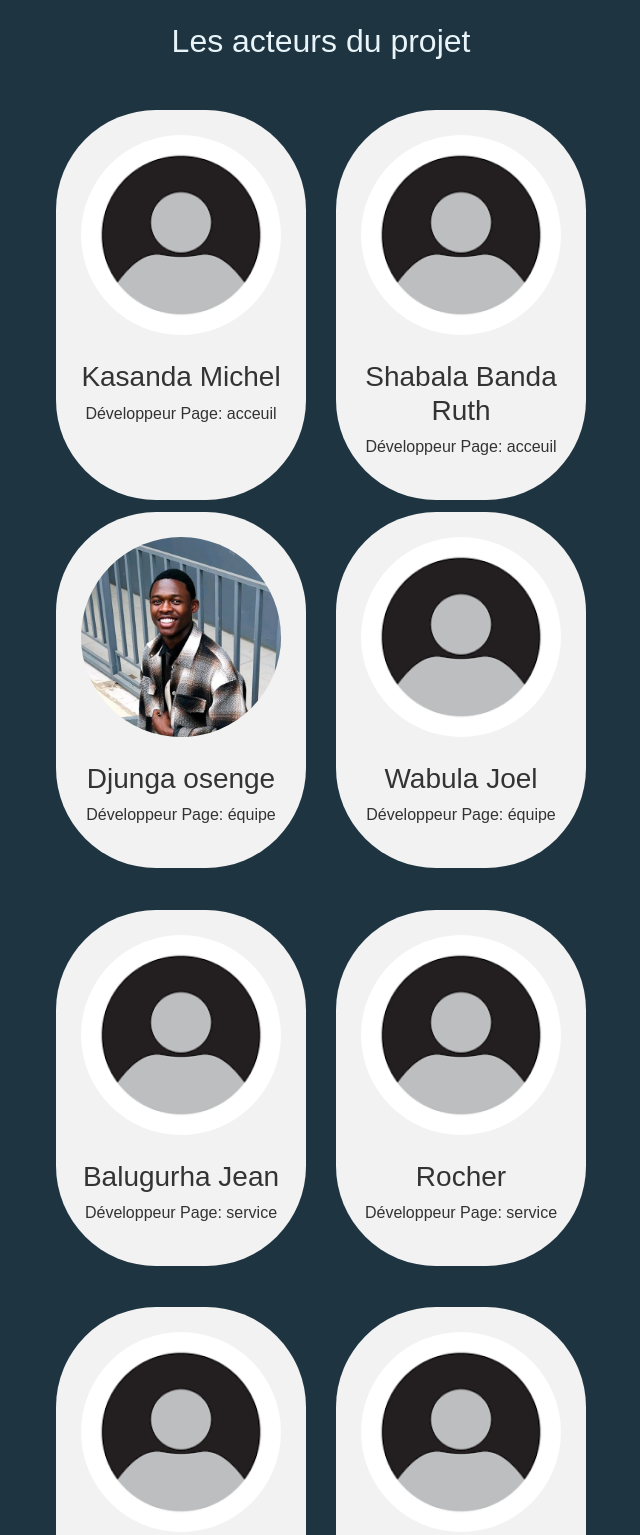
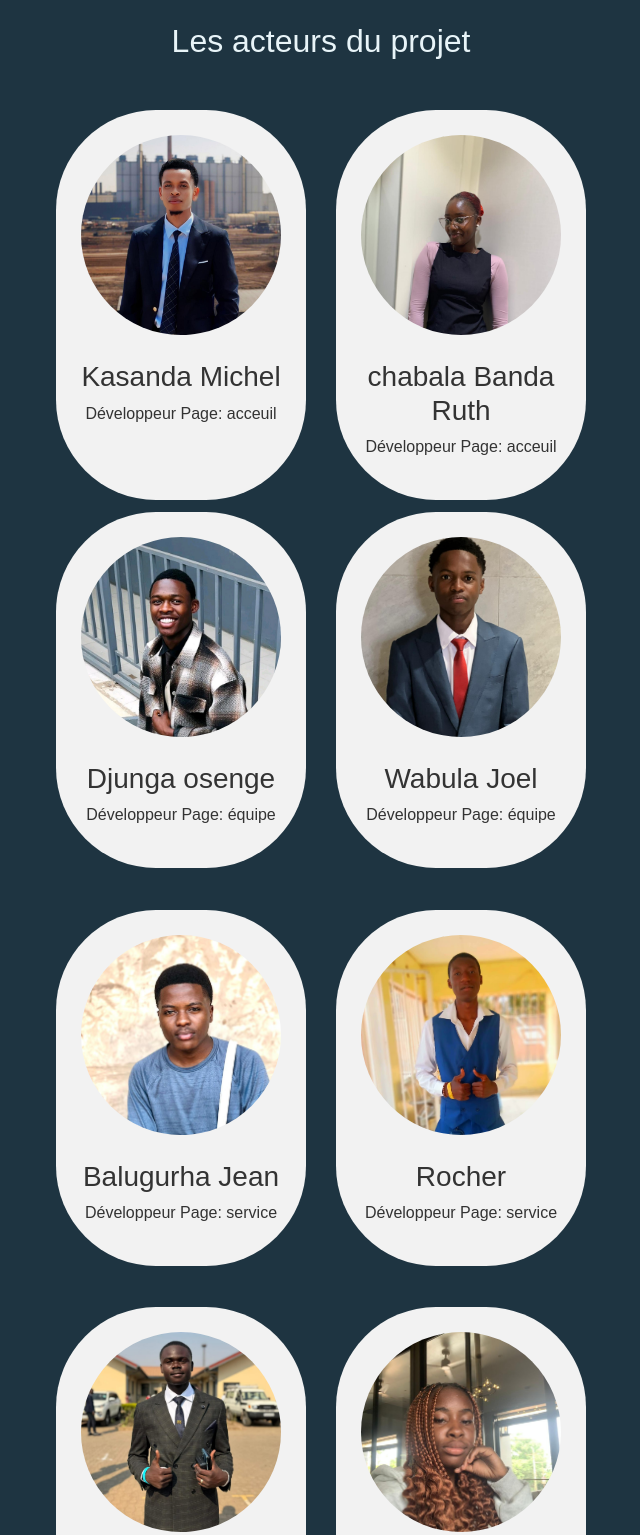
Before and after one commit to whilesolution/web1, a website: page team.html in a window 1280 px wide. Shown: the part 1180-2715 px from the top of the page, without its empty margins (319-959 px from the left). Drawn offline with Linux system fonts and the light colour scheme.

Commit message:
modification page team

```diff
--- a/team.html
+++ b/team.html
@@ -63,14 +63,14 @@
         <!-- Groupe 1 -->
         <div class="groupe">
             <div class="acteur">
-            <img src="images/services/image.png" alt="">
+            <img src="images/services/MICHEL1.jpeg" alt="">
             <h3>Kasanda Michel</h3>
             <p>Développeur Page:  acceuil</p>
         </div>
 
         <div class="acteur">
-            <img src="images/services/image.png" alt="">
-            <h3>Shabala Banda Ruth</h3>
+            <img src="images/services/ruth.jpeg" alt="">
+            <h3>chabala Banda Ruth</h3>
             <p>Développeur Page: acceuil</p>
         </div>
         </div>
@@ -84,7 +84,7 @@
         </div>
 
         <div class="acteur">
-            <img src="images/services/image.png" alt="">
+            <img src="images/services/joel2.jpeg" alt="">
             <h3>Wabula Joel</h3>
             <p>Développeur Page:  équipe</p>
         </div>
@@ -92,13 +92,13 @@
         <!-- Groupe 3 -->
         <div class="groupe">
             <div class="acteur">
-            <img src="images/services/image.png" alt="acteur acceuil">
+            <img src="images/services/jean.jpeg" alt="acteur acceuil">
             <h3>Balugurha Jean</h3>
             <p>Développeur Page:  service</p>
         </div>
 
         <div class="acteur">
-            <img src="images/services/image.png" alt="">
+            <img src="images/services/roc.jpeg" alt="">
             <h3>Rocher</h3>
             <p>Développeur Page:  service</p>
         </div>
@@ -106,13 +106,13 @@
         <!-- Groupe 4 -->
         <div class="groupe">
             <div class="acteur">
-            <img src="images/services/image.png" alt="acteur acceuil">
+            <img src="images/services/bendo.jpeg" alt="acteur acceuil">
             <h3>Kalamba Rayan</h3>
             <p>Développeur Page: contact</p>
         </div>
 
         <div class="acteur">
-            <img src="images/services/image.png" alt="">
+            <img src="images/services/jor.jpeg" alt="">
             <h3>Jordanie</h3>
             <p>Développeur Page: contact</p>
         </div>
@@ -120,13 +120,13 @@
         <!-- Groupe 5-->
         <div class="groupe">
             <div class="acteur">
-            <img src="images/services/peter.jpeg" alt="acteur acceuil">
+            <img src="images/services/PET1.jpeg" alt="acteur acceuil">
             <h3>Lukoki kibwila</h3>
             <p>Développeur Page:  à propos</p>
         </div>
 
         <div class="acteur">
-            <img src="images/services/image.png" alt="">
+            <img src="images/services/marc.jpeg" alt="">
             <h3>Marcia</h3>
             <p>Développeur Page: à propos</p>
         </div>
```
Also changed, not shown: images/services/MICHEL1.jpeg (added), images/services/PET1.jpeg (added), images/services/bendo.jpeg (added), images/services/jean.jpeg (added), images/services/joel2.jpeg (added), images/services/jor.jpeg (added), images/services/marc.jpeg (added), images/services/peter.jpeg (deleted), images/services/roc.jpeg (added), images/services/ruth.jpeg (added).
